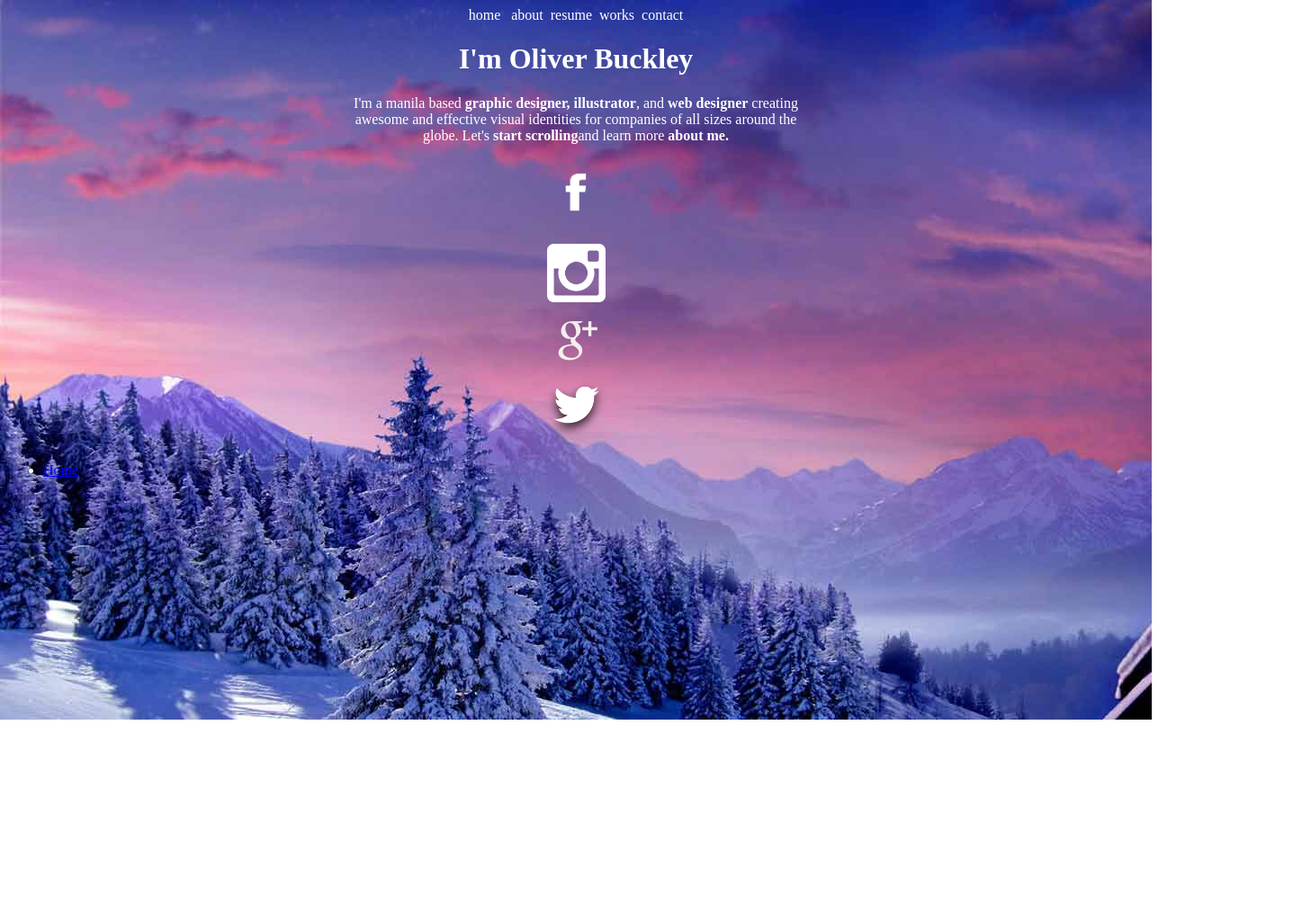
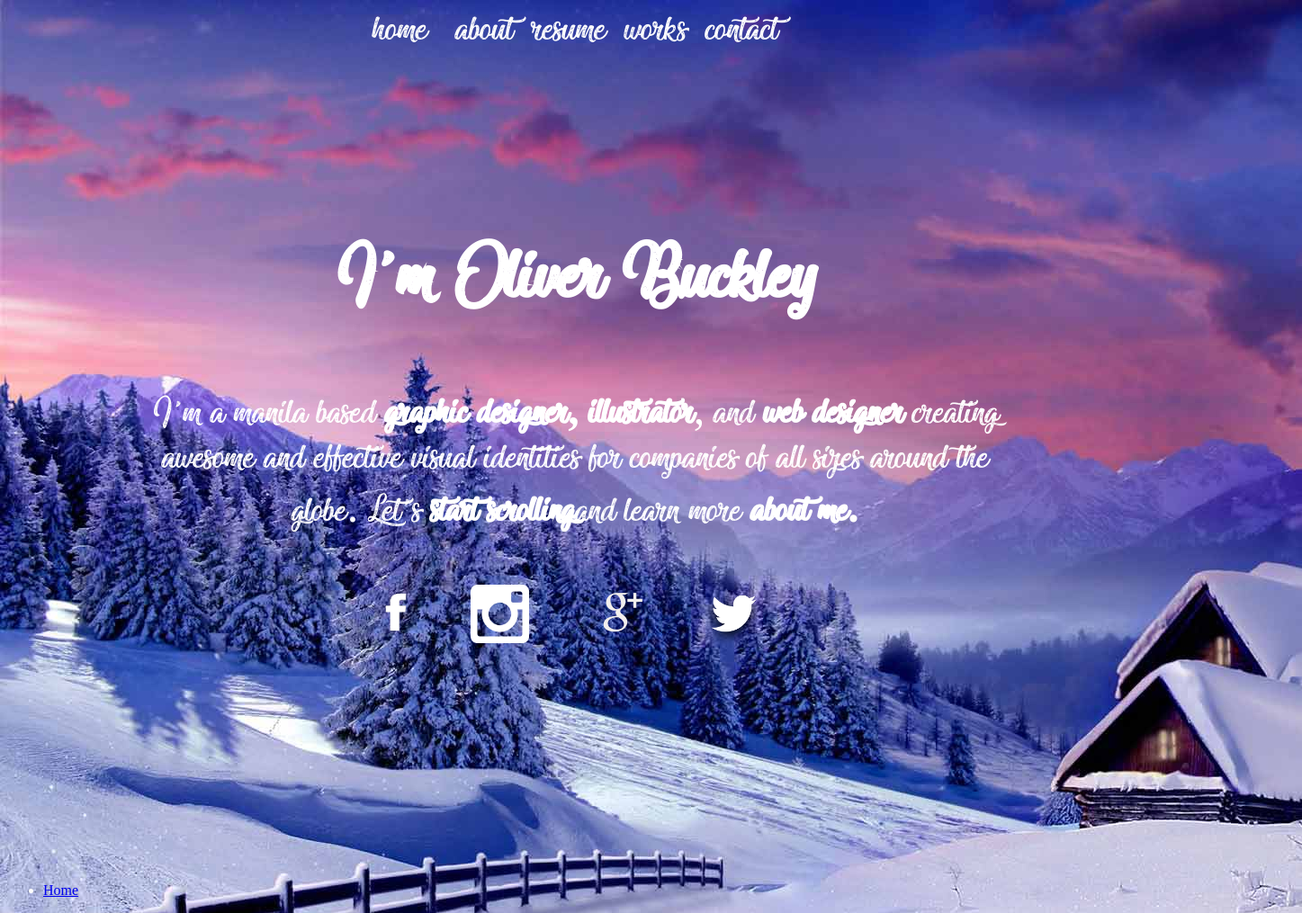
Before and after one commit to HaydenBC/Coding-school, a plain HTML site: page Assighment 3 part 2.html in a window 1280 px wide. Shown: the whole page at 90% size, 1447 px wide, since content can reach past the window. Before the commit the page ends 800 px from the top, so only its background shows below. Drawn offline with Linux system fonts and the light colour scheme.

Commit message:
Add files via upload

```diff
--- a/style.css
+++ b/style.css
@@ -89,3 +89,49 @@ background-repeat:no-repeat;
 .blucksy{
     z-index: -1;
 }
+
+.font4{
+    font-family: "MiraculousChristmas";
+    font-size: 50px;
+    position:re;
+}
+
+.font5{
+    font-family: "MiraculousChristmas";
+    font-size: 50px;
+    margin-top: 200px;
+    font-weight: 100px;
+    ;}
+
+.redirect{
+    top:0px;
+    right: 200px;
+    position: relative;
+}
+
+.redirect2{
+   top:-88px;
+
+    position: relative;
+    left: -85px;
+}
+
+
+.redirect3{
+    top:-165px;
+    position: relative;
+    left:50px;
+}
+
+
+.redirect4{
+    top:-235px;
+    position: relative;
+    left:175px;
+
+}
+
+.box{
+
+
+}
```
Also changed, not shown: Assignment 1.html (+1 -0 lines), Assignment 3.html (+1 -23 lines), 1 other file.
